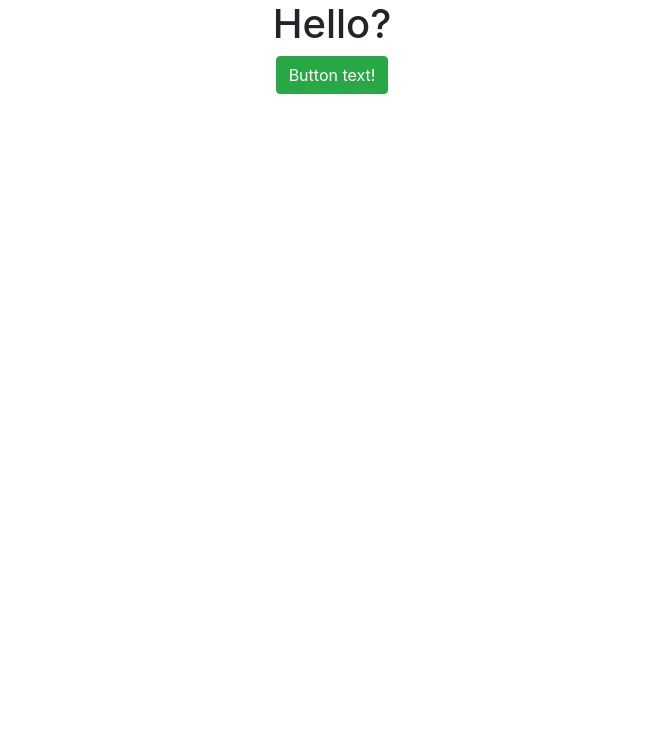
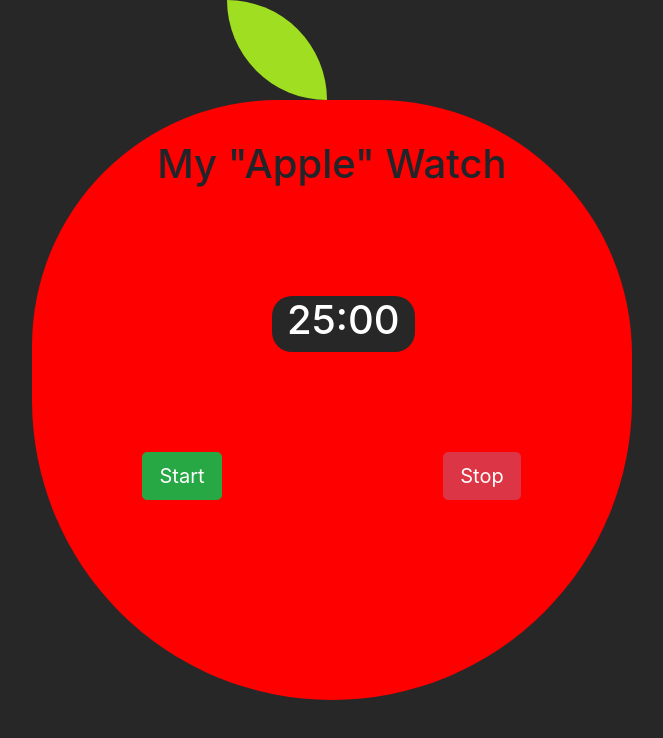
Before and after one commit to ZachLynch123/timer-js, a React (Create React App) app: page / in a window 1280 px wide. Shown: the top 738 px of the page, without its empty margins (308-971 px from the left). Built offline with nearby package versions, Linux system fonts and the light colour scheme.

Commit message:
Made the timer look more like an apple than a tomato.. timer and buttons function

```diff
--- a/src/App.css
+++ b/src/App.css
@@ -1,32 +1,61 @@
 .App {
+  text-align: center;
+  background-color: #272727
+
+}
+
+#leaf-container {
+  align-content: center;
+  align-items: center;
   text-align: center;
 }
 
-.App-logo {
-  animation: App-logo-spin infinite 20s linear;
-  height: 40vmin;
+#leaf-col {
+  align-content: center;
+  align-items: center;
+  text-align: center;
 }
 
-.App-header {
-  background-color: #282c34;
-  min-height: 100vh;
-  display: flex;
-  flex-direction: column;
-  align-items: center;
-  justify-content: center;
-  font-size: calc(10px + 2vmin);
-  color: white;
+.leaf {
+  margin-left: 450px;
+  width: 100px;
+  height: 100px;
+  background-color: #A0DE21;
+  border-radius: 0 100px;
 }
 
-.App-link {
-  color: #61dafb;
+#x {
+  margin-top: 40px;
 }
 
-@keyframes App-logo-spin {
-  from {
-    transform: rotate(0deg);
-  }
-  to {
-    transform: rotate(360deg);
-  }
+#tomato {
+  margin: auto ;
+  max-width: 600px;
+  text-align: center;
+  align-items: center;
+  height: 600px;
+  background-color: red;
+  border-radius: 984px 1020px 1200px 1200px;
 }
+
+.row {
+  margin-left: -40px;
+  text-align: center;
+  align-items: center;
+  align-content: center;
+}
+
+#timer-box {
+  margin-top: 100px;
+  margin-left: 240px;
+  background: #272727;
+  border-radius: 20px;
+}
+
+.timer {
+  color: #fff;
+}
+
+#button-row {
+  padding-top: 100px;
+}
--- a/src/App.js
+++ b/src/App.js
@@ -1,13 +1,76 @@
 import React, { Component } from 'react';
 import './App.css';
-import { Button } from 'reactstrap';
+import { Button, Container, Col, Row} from 'reactstrap';
 
 class App extends Component {
+  constructor(props) {
+    super(props);
+
+    this.state = {
+      secondsElapsed: 1500
+    }
+  }
+
+
+  getSeconds = () => {
+    return ('0' + this.state.secondsElapsed % 60).slice(-2);
+  }
+
+  getMinutes = () => {
+    return Math.floor((this.state.secondsElapsed / 60));
+  }
+
+  handleStart = () => {
+    this.incrimenter = setInterval(() => {
+      this.setState({
+        secondsElapsed: (this.state.secondsElapsed - 1)
+      })
+    }, 1000);
+}
+
+  handleStop = () => {
+    clearInterval(this.incrimenter);
+}
+
+
+
   render() {
     return (
       <div className="App">
-      <h1>Hello?</h1>
-        <Button className="btn-success">Button text!</Button>
+      <Container id="leaf-container">
+      <Row>
+        <Col id="leaf-col" align="center">
+          <div className="leaf"></div>
+        </Col>
+      </Row>
+
+      </Container>
+
+      <Container id="tomato">
+      <Row>
+        <Col>
+        <p className="h1" id="x">My "Apple" Watch</p>
+        </Col>
+      </Row>
+      <Row className="w-25 p3">
+        <Col id="timer-box">
+        <h1 className="timer">{this.getMinutes()}:{this.getSeconds()}</h1>
+        </Col>
+      </Row>
+      <Row id="button-row">
+        <Col>
+        <Button className="btn-success btn-lg"
+          onClick={this.handleStart}
+          >Start</Button>
+        </Col>
+        <Col>
+        <Button className="btn-danger btn-lg"
+          onClick={this.handleStop}
+          >Stop</Button>
+        </Col>
+      </Row>
+
+        </Container>
       </div>
     );
   }
--- a/src/index.css
+++ b/src/index.css
@@ -1,4 +1,4 @@
-body {
+body,html {
   margin: 0;
   padding: 0;
   font-family: -apple-system, BlinkMacSystemFont, "Segoe UI", "Roboto", "Oxygen",
@@ -6,6 +6,7 @@ body {
     sans-serif;
   -webkit-font-smoothing: antialiased;
   -moz-osx-font-smoothing: grayscale;
+  background-color: #272727
 }
 
 code {
```
